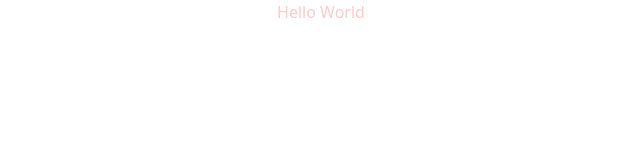
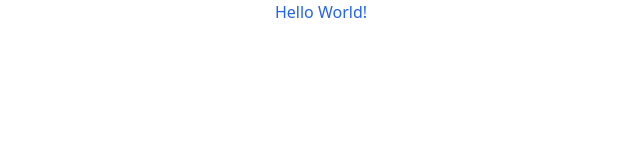
Before and after one commit to Jmukakalisa/the-gym-airbnb-cloning, a plain HTML site: page index.html in a window 1280 px wide. Shown: the whole page, without its empty margins (319-959 px from the left). Drawn offline with nearby package versions, Linux system fonts and the light colour scheme.

Commit message:
confirm deployment

```diff
--- a/index.htm
+++ b/index.html
@@ -7,6 +7,6 @@
     <script src="https://cdn.tailwindcss.com"></script>
 </head>
 <body>
-    <h1 class="flex justify-center text-red-200">Hello World</h1>
+    <h1 class="flex justify-center text-blue-600">Hello World!</h1>
 </body>
 </html>
```
